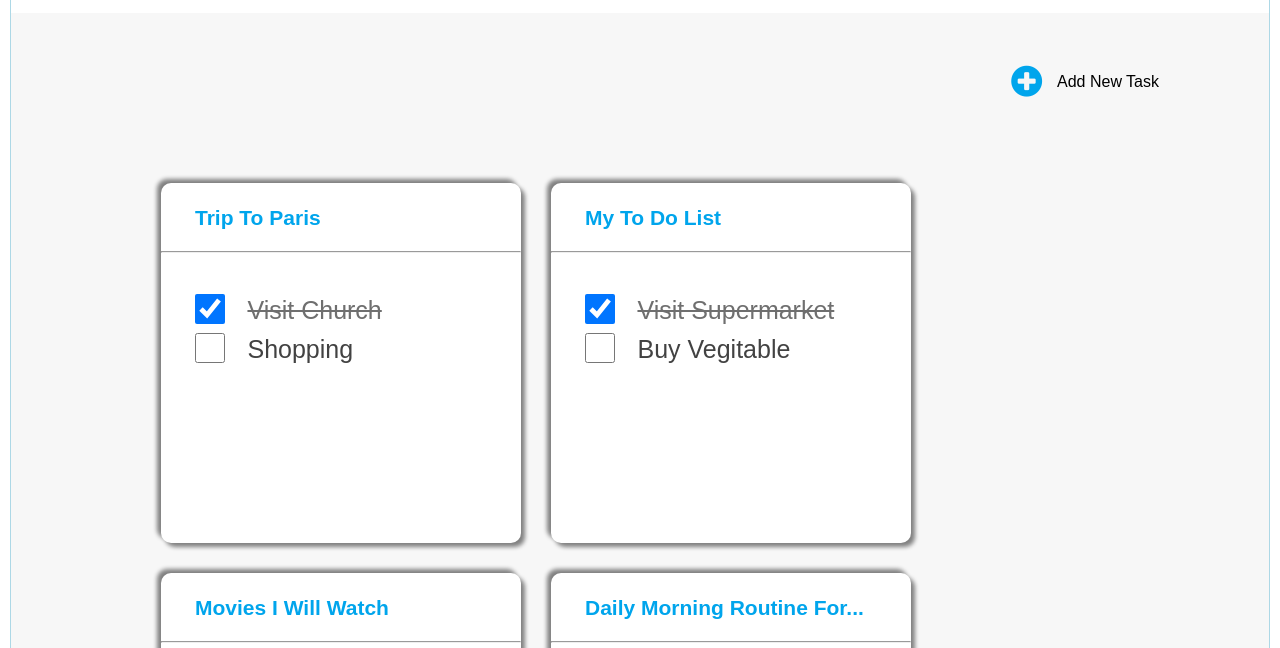
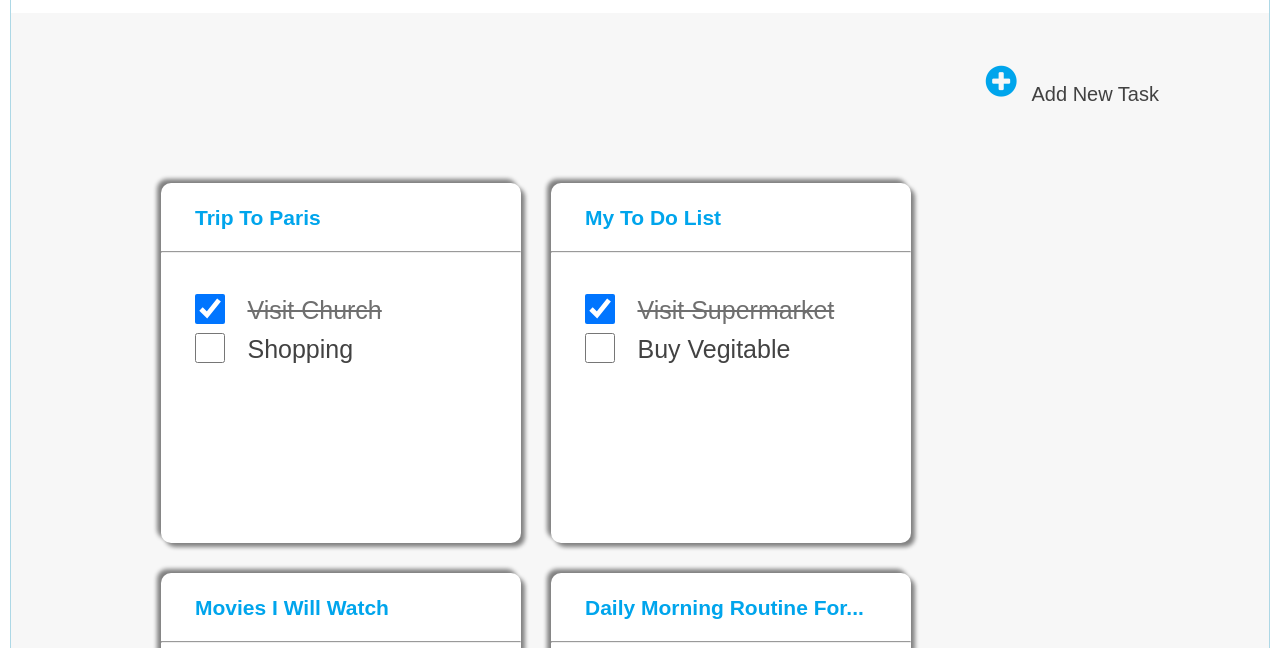
Before and after one commit to HajiMubharak/project_2, a plain HTML site: page index.html in a window 1280 px wide. Shown: the part 78-726 px from the top of the page. Drawn offline with Linux system fonts and the light colour scheme.

Commit message:
Update style.css

```diff
--- a/style.css
+++ b/style.css
@@ -1,4 +1,3 @@
-
 body {
     margin: 0px;
     padding: 0px;
@@ -43,6 +42,18 @@ body {
     padding: 50px;
 
 }
+
+#fafa-plus{
+    margin-right:15px;
+}
+
+#fafa-task{
+    margin-right: 60px;
+    margin-top: 10px;
+    color: #424242;
+    font-size:20px;
+}
+
 /* 3rd page layout start */
 #fafa-back-add {
 
@@ -51,6 +62,7 @@ body {
     display: flex;
     padding: 50px;
 }
+
 #back3 {
     position: relative;
     left: 400px;
@@ -65,7 +77,6 @@ body {
     }
 
     #fafa-task3 {
-
         margin-right: 60px;
         position: relative;
         left:800px;
```
